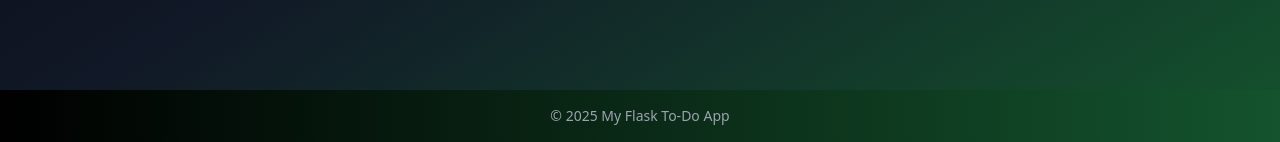
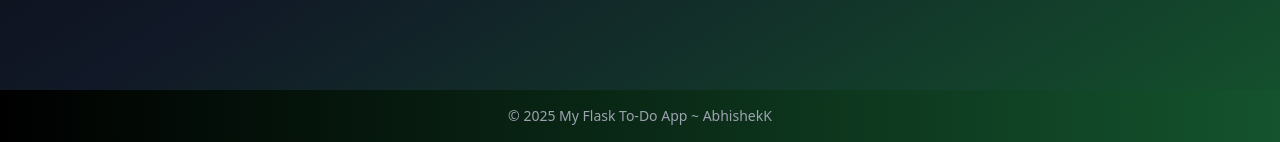
Before and after one commit to abh0x1/Flask-To-Do-App, a Flask app: page /admin in a window 1280 px wide. Shown: the part 658-800 px from the top of the page. Run offline with Flask 3, Linux system fonts and the light colour scheme; some libraries are stand-ins or nearby versions.

Commit message:
Flask-To-Do-App

```diff
--- a/app/templates/base.html
+++ b/app/templates/base.html
@@ -1,11 +1,13 @@
 <!DOCTYPE html>
 <html lang="en">
+
 <head>
     <meta charset="UTF-8">
     <meta name="viewport" content="width=device-width, initial-scale=1.0">
     <title>{% block title %}To-Do App{% endblock %}</title>
     <script src="https://cdn.tailwindcss.com"></script>
 </head>
+
 <body class="min-h-screen bg-gradient-to-br from-black via-gray-900 to-green-900 text-white font-sans flex flex-col">
 
     <!-- Header -->
@@ -18,9 +20,11 @@
 
                 {% if 'username' not in session %}
                 <a href="{{ url_for('auth.login') }}" class="text-gray-300 hover:text-green-400 transition">Login</a>
-                    <a href="{{ url_for('auth.register') }}" class="text-gray-300 hover:text-green-400 transition">Register</a>
+                <a href="{{ url_for('auth.register') }}"
+                    class="text-gray-300 hover:text-green-400 transition">Register</a>
                 {% else %}
-                    <a href="{{ url_for('tasks.view_tasks') }}" class="text-gray-300 hover:text-green-400 transition">Tasks</a>
+                <a href="{{ url_for('tasks.view_tasks') }}"
+                    class="text-gray-300 hover:text-green-400 transition">Tasks</a>
                 <a href="{{ url_for('auth.logout') }}" class="text-gray-300 hover:text-red-400 transition">Logout</a>
                 {% endif %}
             </nav>
@@ -50,8 +54,9 @@
 
     <!-- Footer -->
     <footer class="bg-gradient-to-r from-black to-green-900 py-4 text-center text-gray-400 text-sm">
-        <p>&copy; 2025 My Flask To-Do App</p>
+        <p>&copy; 2025 My Flask To-Do App ~ AbhishekK</p>
     </footer>
 
 </body>
+
 </html>
```
Also changed, not shown: 6 other files. Lines whose indentation alone changed are shown as unchanged.
